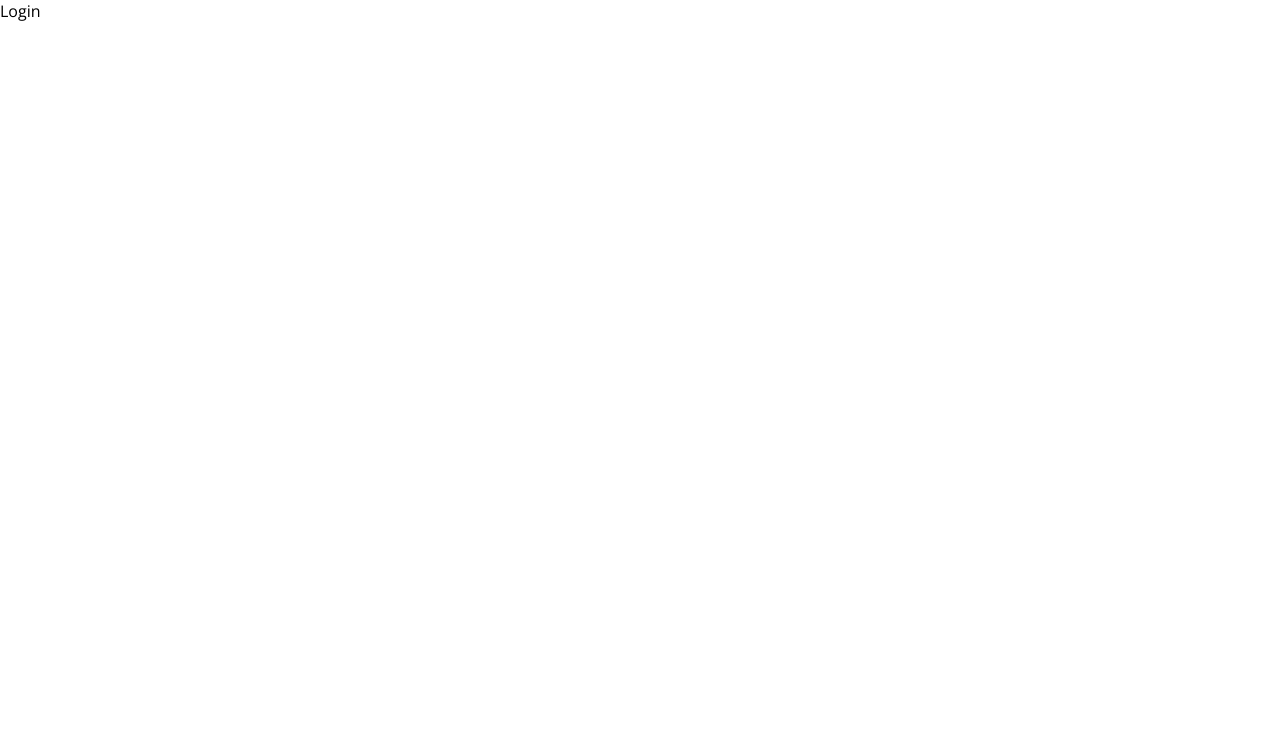
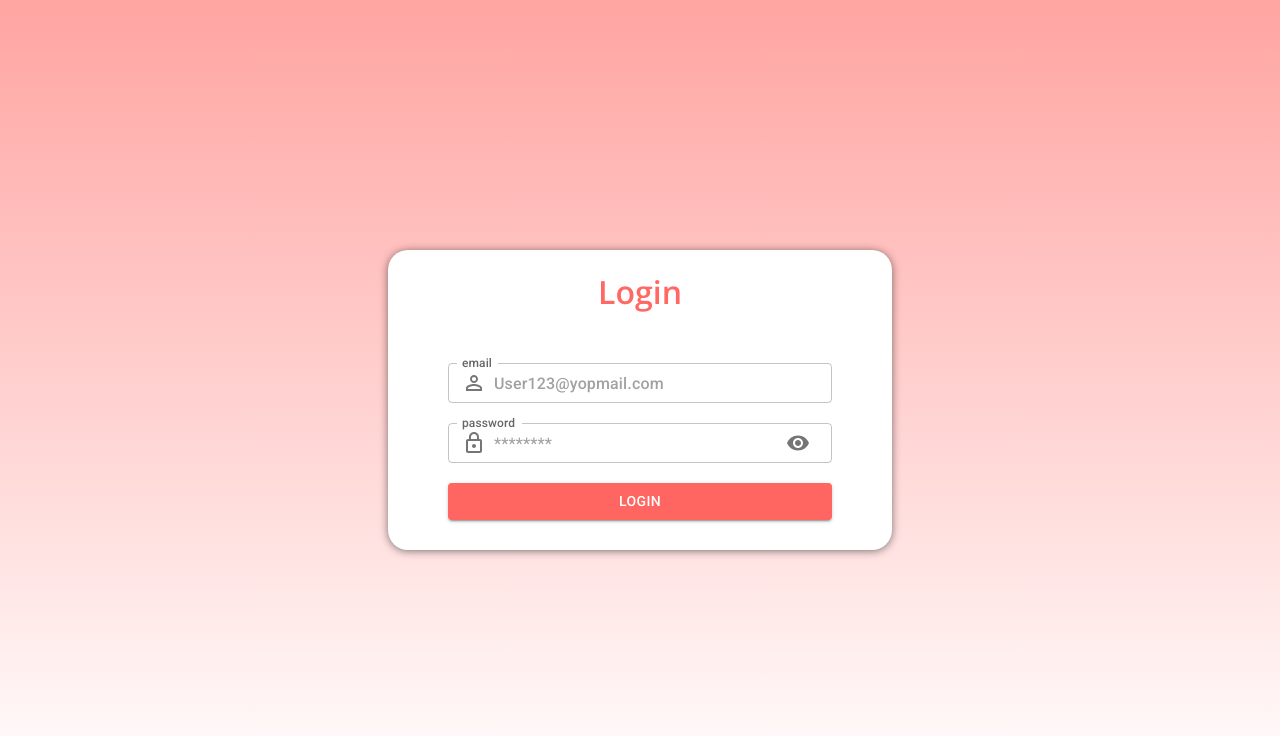
Before and after one commit to RalphSaridar369/react_demo, a React (Create React App) app: page /login in a window 1280 px wide. Shown: the top 736 px of the page. Built offline with nearby package versions, Linux system fonts and the light colour scheme.

Commit message:
Working on login

```diff
--- a/package.json
+++ b/package.json
@@ -13,7 +13,7 @@
     "crypto-js": "^4.1.1",
     "react": "^17.0.2",
     "react-dom": "^17.0.2",
-    "react-router-dom": "^5.0.0",
+    "react-router-dom": "~5.0.0",
     "react-scripts": "5.0.0",
     "sass": "^1.49.9",
     "web-vitals": "^2.1.4",
--- a/src/Components/Components.scss
+++ b/src/Components/Components.scss
@@ -1,4 +1,4 @@
-@use '../Utilities/variables';
+@use '../Utilities/variables.scss';
 
 .button{
     @include variables.button;
--- a/src/Screen/Auth/Login/Login.js
+++ b/src/Screen/Auth/Login/Login.js
@@ -1,8 +1,44 @@
-import React from 'react'
+import React, {useContext, useState} from 'react'
+import './styles.scss';
+import { PassInput, TextInput } from '../../../Components/TextInput/TextInput';
+import Button from '../../../Components/Button';
+import PersonOutlineIcon from '@mui/icons-material/PersonOutline';
+import LockOutlinedIcon from '@mui/icons-material/LockOutlined';
+import { formValidator } from '../../../helpers/formValidator';
+import { MainContext } from '../../../MainContext'
+// import { useNavigate } from "react-router-dom";
 
 const Login = () => {
+  // const navigate = useNavigate();
+
+  const [userCred, setUserCred] = useState({
+    email:"",
+    password:"",
+  })
+  const [ state, dispatch ] = useContext(MainContext)
+
+  const handleLogin =()=>{
+    formValidator(userCred,"login",()=>{
+      let choice = window.confirm("Do you want to signin as seller ?");
+      dispatch({type:"SIGN_IN",payload:{
+        UserData:{
+          ...userCred,
+          user_type:choice?2:1
+        }
+      }})
+      // navigate('/')
+    })
+  }
+
   return (
-    <div>Login</div>
+    <div className="login__main">
+      <div className='login__card'>
+        <h1>Login</h1>
+        <TextInput startIcon={<PersonOutlineIcon/>} onChange={(e)=>setUserCred({...userCred,email:e.target.value})} label="email" placeholder="User123@yopmail.com"/>
+        <PassInput startIcon={<LockOutlinedIcon/>} onChange={(e)=>setUserCred({...userCred,password:e.target.value})} label="password" placeholder="********"/>
+        <Button text="Login" onClick={()=>handleLogin()}/>
+      </div>
+    </div>
   )
 }
 
--- /dev/null
+++ b/src/Screen/Auth/Login/styles.scss
@@ -0,0 +1,37 @@
+@use '../../../Utilities/variables.scss';
+
+.login__main{
+    background-image: linear-gradient(to bottom,rgba(255, 104, 99,0.6),rgba(255, 255, 255,1));
+    height: 100vh;
+    display: flex;
+    flex-direction: column;
+    align-items: center;
+    justify-content: center;
+
+    .login__card{
+        display: flex;
+        flex-direction: column;
+        align-items: center;
+        background-color: #fff;
+        padding:20px 60px;
+        width:30%;
+        border-radius: 20px;
+        box-shadow: 0px 1px 8px 0px rgba(0,0,0,0.5);
+        -webkit-box-shadow: 0px 1px 8px 0px rgba(0,0,0,0.5);
+        -moz-box-shadow: 0px 1px 8px 0px rgba(0,0,0,0.5);
+
+        @media (max-width: variables.$sm) {
+            width: 100vw!important;
+            height: 100vh;
+            border-radius: 0;
+            display: flex;
+            justify-content: center;
+            align-items: center;
+        }
+
+        h1{
+            color:#FF6863;
+            margin-bottom: 40px;
+        }
+    }
+}
--- a/src/Screen_Components/Header/Header.scss
+++ b/src/Screen_Components/Header/Header.scss
@@ -32,7 +32,6 @@
     height: 10vh;
     width: 100%;
     margin-bottom: 100px;
-}
 
     .inside__drawer__container{
         display: flex;
@@ -42,9 +41,10 @@
         text-decoration:none!important;
         margin:0 30px;
         margin-bottom: 20px;
-}
 
         .inside__drawer__container__link{
             color:variables.$primary;
             text-decoration:none!important;
         }
+    }
+}
--- a/src/Utilities/variables.scss
+++ b/src/Utilities/variables.scss
@@ -1 +1,31 @@
-$primary: #FF6863;
+$primary: hsl(2, 100%, 69%);
+
+$fullwidth: 100vw;
+$fullheight: 100vh;
+
+$xs:400px;
+$sm: 600px;
+$md: 800px;
+$lg: 1000px;
+
+@mixin button{
+    width: 100%;
+    background-color: $primary!important;
+    margin: 10px 0!important;;
+    @media (max-width: $md) {
+        width:150px
+    }
+    @media (max-width: $xs) {
+        width:100px
+    }
+}
+
+@mixin input{
+    width: 100%;
+    @media (max-width: $sm) {
+        width:300px
+    }
+    @media (max-width: $xs) {
+        width:250px
+    }
+}
--- a/src/helpers/formValidator.js
+++ b/src/helpers/formValidator.js
@@ -1,11 +1,10 @@
 import * as yup from 'yup';
-import { AlertBox } from '../Components/Alert/Alert';
 
 const forms = {
 
     login:yup.object().shape({
         password: yup.string().required(),
-        username: yup.string().required(),
+        email: yup.string().required().email(),
     }),
 
     register:yup.object().shape({
@@ -27,9 +26,8 @@ export const formValidator = async(payload,type,callback) =>{
         return err
     })
     let error = (validationResult+"").split(": ")[1]
-    if(error){
-        // alert(error);
-        return {text:error, type:'error'};
-    }
-    callback()
+    if(error)
+        alert(error);
+    else
+        callback()
 }
```
Also changed, not shown: 1 other file (tests, documents, lock files or other folders). Lines whose indentation alone changed are shown as unchanged.
